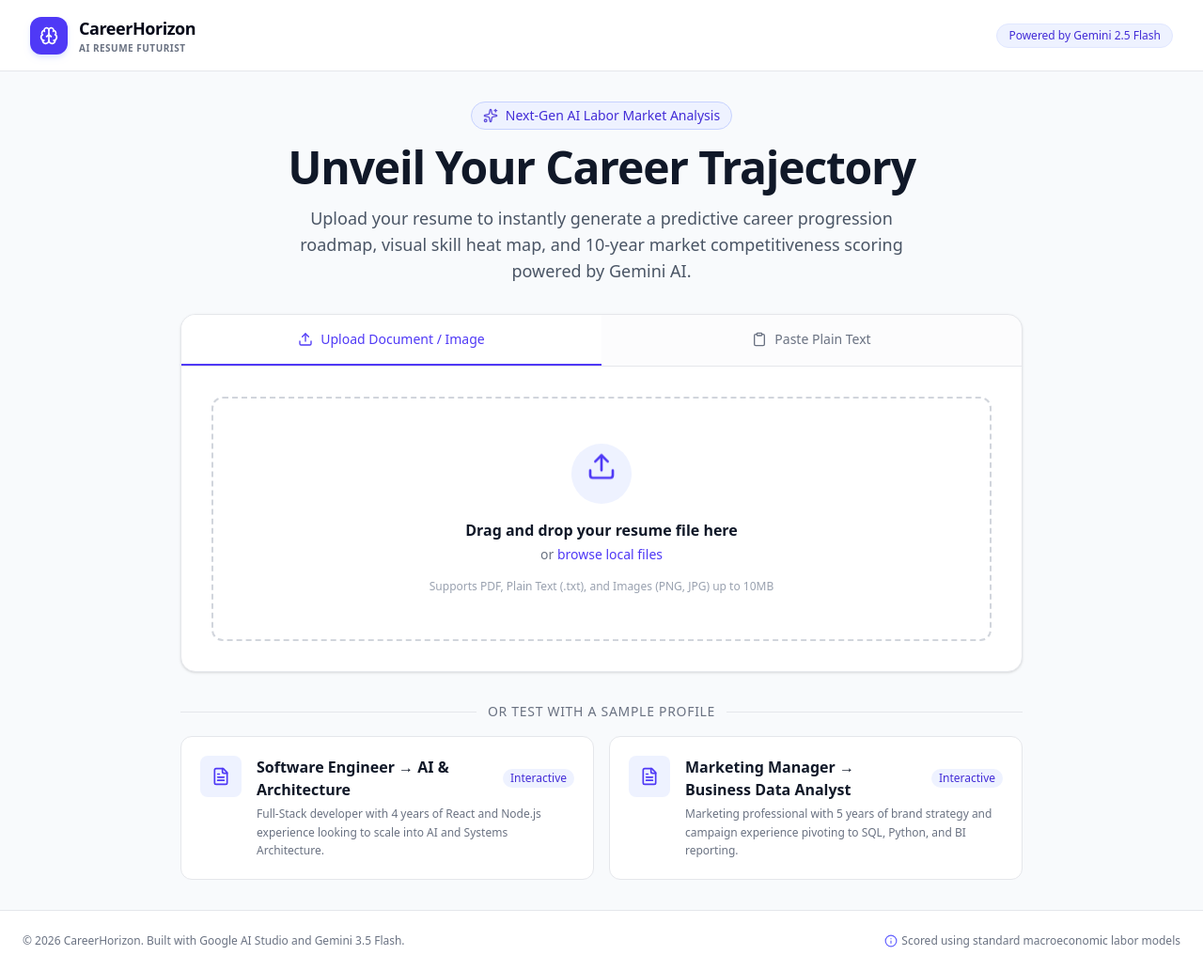
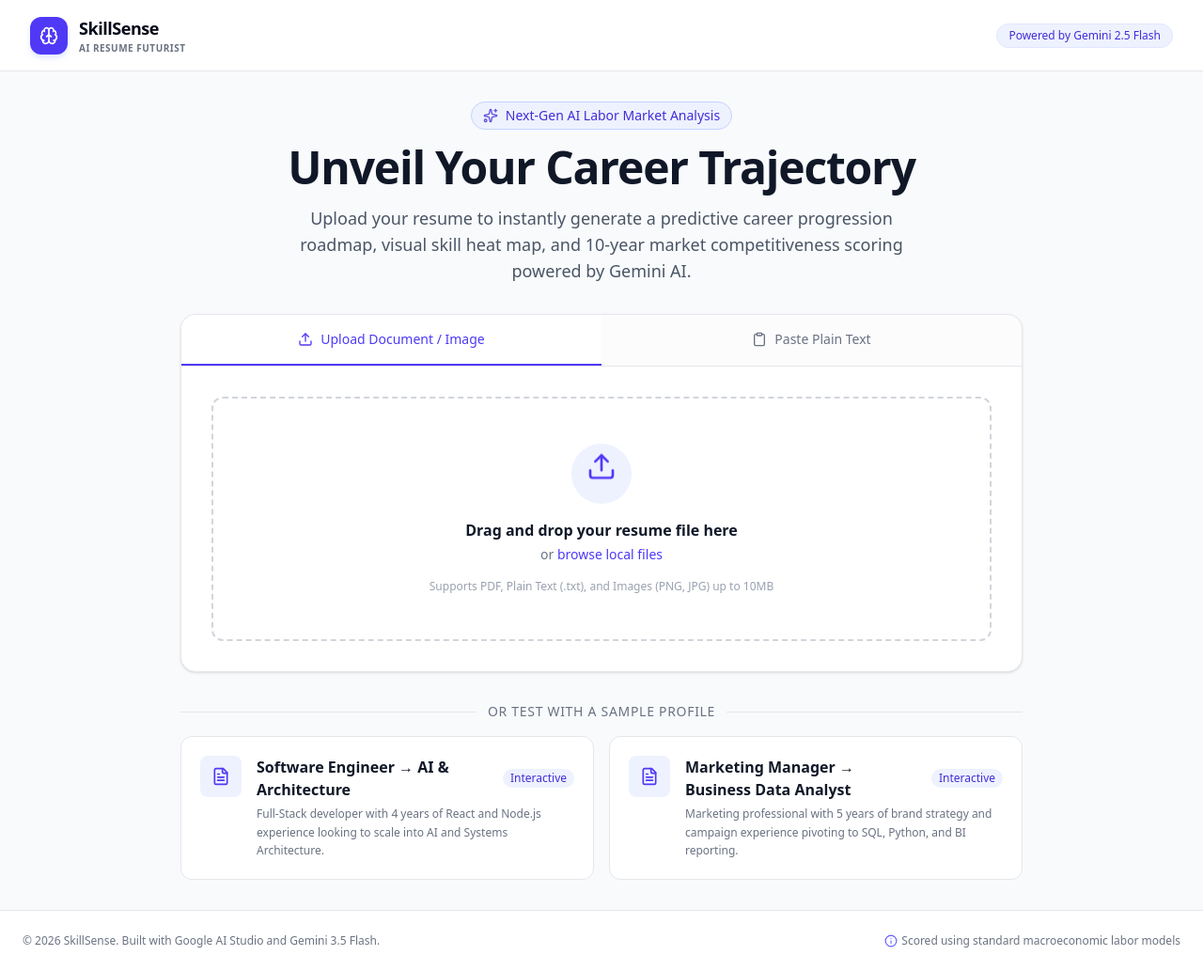
Before and after one commit to Chris-Was-Here-Since2003/Testing, a React (Vite) app: page / in a window 1280 px wide. Shown: the whole page at 94% size. Built offline with nearby package versions, Linux system fonts and the light colour scheme.

Commit message:
Update App.tsx

```diff
--- a/src/App.tsx
+++ b/src/App.tsx
@@ -105,7 +105,7 @@ export default function App() {
             </div>
             <div>
               <span className="font-sans font-extrabold text-lg tracking-tight text-slate-950 block">
-                CareerHorizon
+                SkillSense
               </span>
               <span className="text-[10px] text-gray-500 font-semibold uppercase tracking-wider block">
                 AI Resume Futurist
@@ -193,7 +193,7 @@ export default function App() {
       {/* Footer explaining methodology */}
       <footer className="bg-white border-t border-gray-200 py-6 px-6 shrink-0 text-center">
         <div className="max-w-7xl mx-auto flex flex-col md:flex-row items-center justify-between gap-4 text-xs text-gray-500">
-          <p>© 2026 CareerHorizon. Built with Google AI Studio and Gemini 3.5 Flash.</p>
+          <p>© 2026 SkillSense. Built with Google AI Studio and Gemini 3.5 Flash.</p>
           <div className="flex items-center gap-4 flex-wrap justify-center">
             <span className="flex items-center gap-1">
               <Info className="w-3.5 h-3.5 text-indigo-500" />
```
